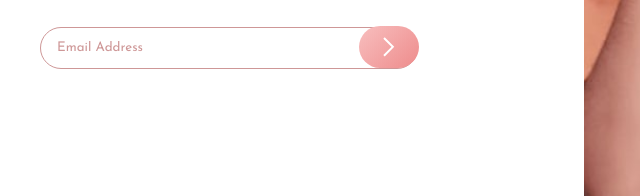
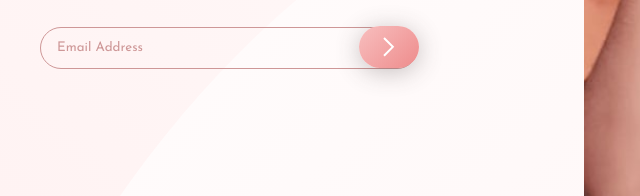
Before and after one commit to dwi-indah/frontend-master-base-apparel, a plain HTML site: page index.html in a window 1280 px wide. Shown: the part 486-682 px from the top of the page, 56-696 px from the left. Drawn offline with nearby package versions, Linux system fonts and the light colour scheme; files that its build step writes are made by us from their sources.

Commit message:
update background & box-shadow scss

```diff
--- a/style.scss
+++ b/style.scss
@@ -1,7 +1,5 @@
 $clr-red: hsl(0, 93%, 68%);
 $clr-light-red: hsl(0, 36%, 70%);
-$clr-bg-violet: hsl(273, 75%, 66%);
-$clr-bg-blue: hsl(240, 73%, 65%);
 $clr-gray: hsl(0, 6%, 24%);
 
 // breakpoint
@@ -43,11 +41,15 @@ body {
     justify-content: center;
     align-items: center;
     color: $clr-light-red;
-
+    background-image: linear-gradient(135deg, hsl(0, 0%, 100%), hsl(0, 100%, 98%));
     @include min-responsive($screen-desktop) {
         grid-template-areas: 'nav hero'
             'intro hero'
             'footer hero';
+
+        background-image: url('images/bg-pattern-desktop.svg'), linear-gradient(135deg, hsl(0, 0%, 100%), hsl(0, 100%, 98%));
+        background-size: cover;
+        background-position: center;
     }
 }
 
@@ -190,6 +192,7 @@ button {
             padding: .7rem 1.5rem;
             border-radius: 24px;
             cursor: pointer;
+            box-shadow: rgba(65, 58, 58,0.3) 0px 4px 24px 0px;
         }
 
         &-warning {
```
